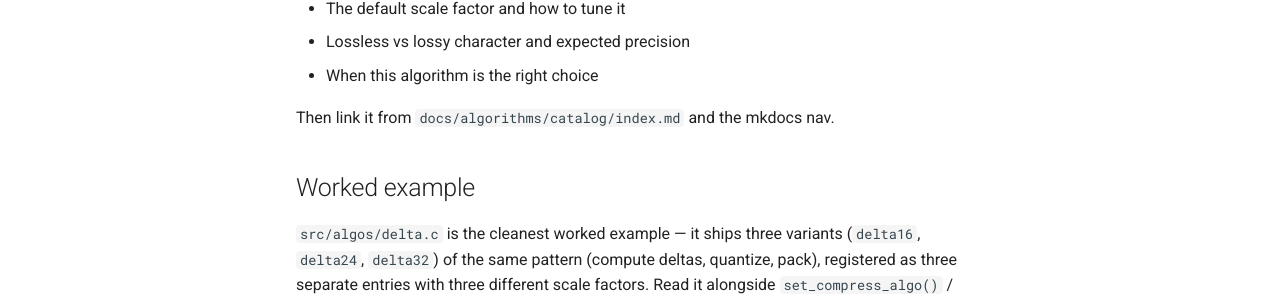
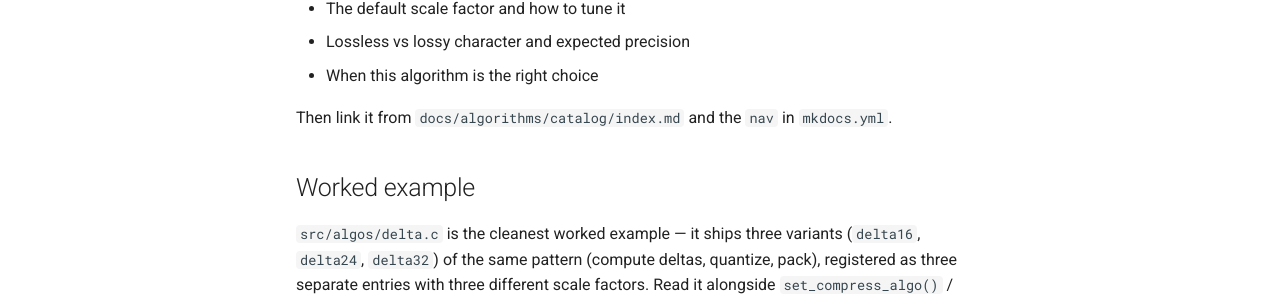
Before and after one commit to chrisagrams/mscompress, an MkDocs documentation site: the page built from docs/algorithms/implementing.md, in a window 1280 px wide and 900 px high, scrolled down 2861 px. Shown: the part 488-789 px from the top of the window. Built offline with MkDocs 1.6.1 and Material for MkDocs 9.7.7, drawn with Linux system fonts in a browser that asks for light colours; comment, search, counter and statistics services are not loaded.

```diff
--- a/docs/algorithms/implementing.md
+++ b/docs/algorithms/implementing.md
@@ -150,7 +150,7 @@ Add a page under `docs/algorithms/catalog/` describing:
 - Lossless vs lossy character and expected precision
 - When this algorithm is the right choice
 
-Then link it from `docs/algorithms/catalog/index.md` and the mkdocs nav.
+Then link it from `docs/algorithms/catalog/index.md` and the `nav` in `mkdocs.yml`.
 
 ## Worked example
 
--- a/docs/requirements.txt
+++ b/docs/requirements.txt
@@ -1,5 +1,4 @@
-mkdocs>=1.6.1
-mkdocs-material>=9.8.0
+zensical>=0.0.73
 mkdocstrings[python]>=1.0.8
 pymdown-extensions>=12.3
 ruff>=0.17.2
--- a/mkdocs.yml
+++ b/mkdocs.yml
@@ -9,6 +9,7 @@ docs_dir: docs
 
 theme:
   name: material
+  variant: classic
   palette:
     - media: "(prefers-color-scheme: light)"
       scheme: default
```
Also changed, not shown: 1 other file.
